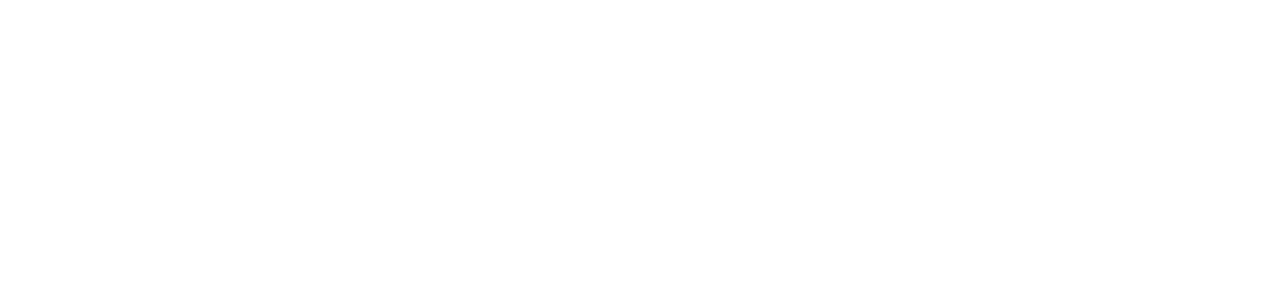
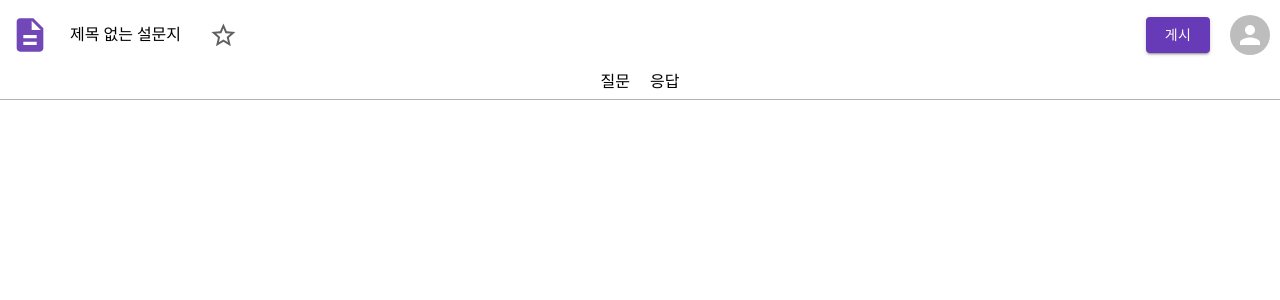
Before and after one commit to priestone/google_form, a React (Create React App) app: page /#/edit in a window 1280 px wide. Before the commit this address had no page. Shown: the top 300 px of the page. Built offline with nearby package versions, Linux system fonts and the light colour scheme.

Commit message:
Header import

```diff
--- a/src/Router.tsx
+++ b/src/Router.tsx
@@ -1,11 +1,13 @@
 import { HashRouter, Route, Routes } from "react-router-dom";
 import Home from "./pages/Home";
+import Edit from "./pages/Edit";
 
 const Router = () => {
   return (
     <HashRouter>
       <Routes>
         <Route path="/" element={<Home></Home>}></Route>
+        <Route path="/edit" element={<Edit></Edit>}></Route>
       </Routes>
     </HashRouter>
   );
--- /dev/null
+++ b/src/pages/Edit.tsx
@@ -0,0 +1,14 @@
+import styled from "styled-components";
+import Header from "../components/Header";
+
+const Container = styled.div``;
+
+const Edit = () => {
+  return (
+    <Container>
+      <Header />
+    </Container>
+  );
+};
+
+export default Edit;
```
